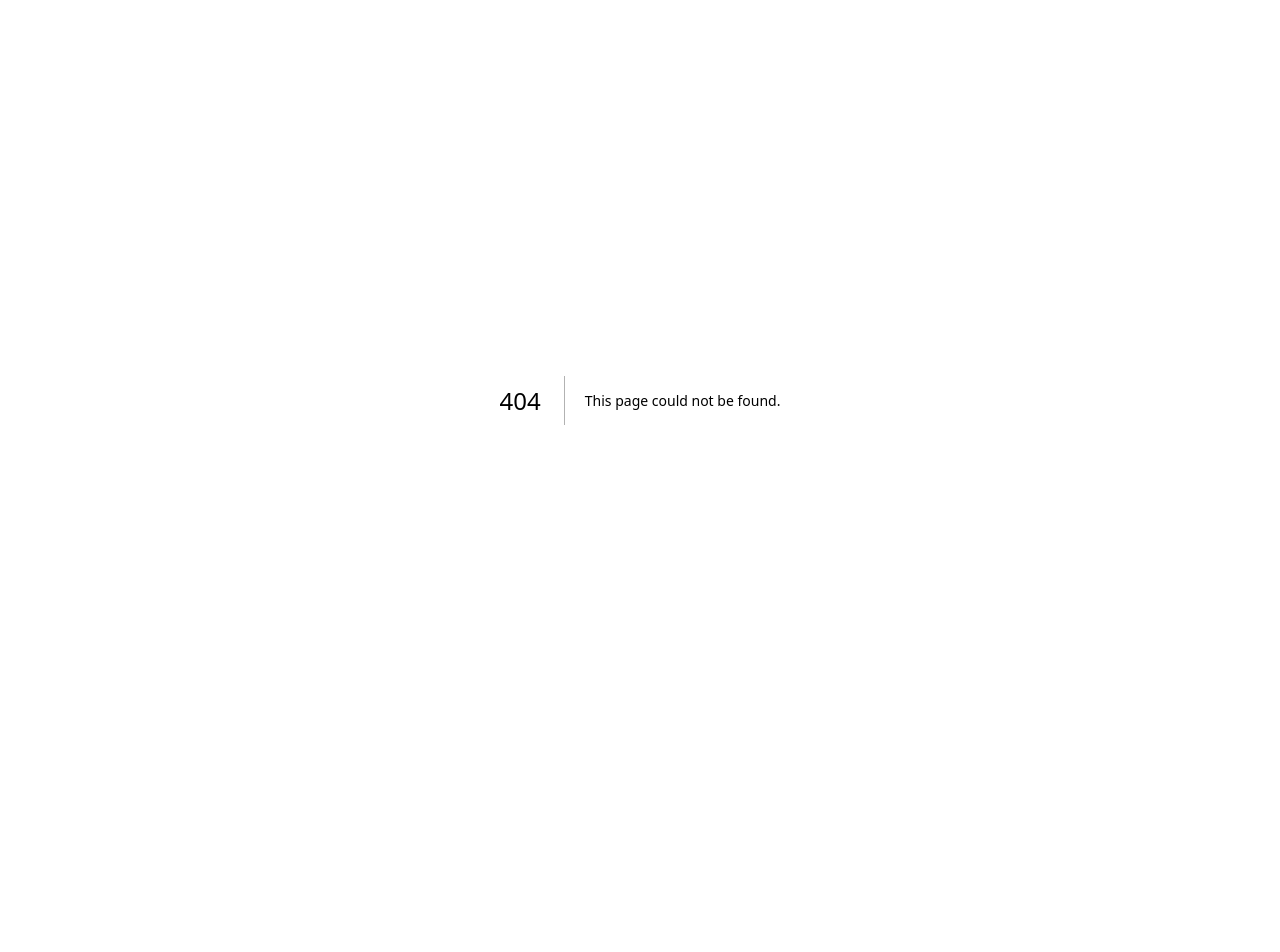
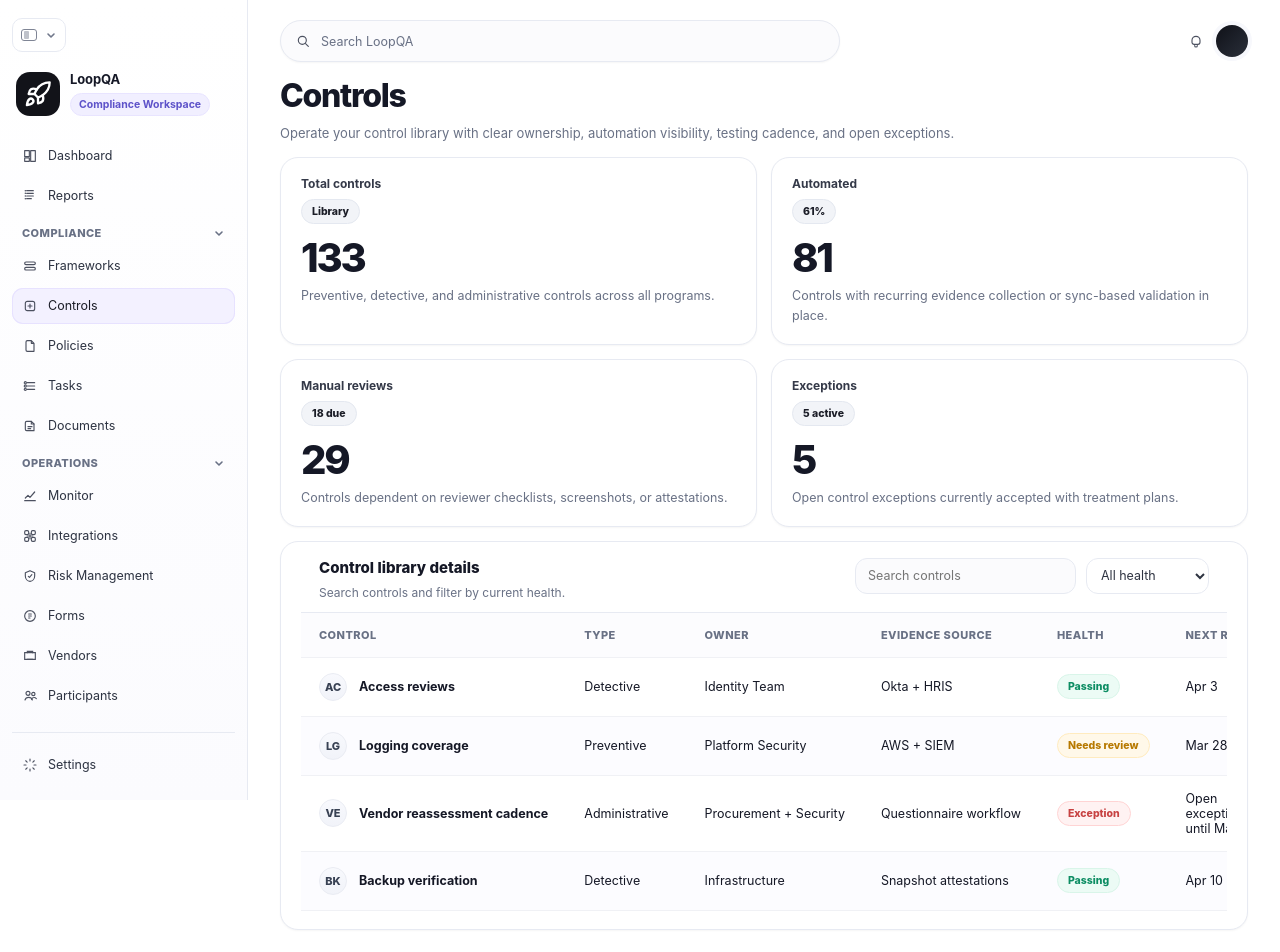
Before and after one commit to dondreytaylor/loomqa-compliance-platform, a Next.js app in the folder local/: page /controls in a window 1280 px wide. Before the commit this address had no page. Shown: the top 952 px of the page. Before the commit the page ends 800 px from the top, so only its background shows below. Built offline with nearby package versions, Linux system fonts and the light colour scheme.

Commit message:
Add controls page

```diff
--- /dev/null
+++ b/local/src/app/controls/page.tsx
@@ -0,0 +1,166 @@
+/**
+ * Route segment: `/controls`
+ *
+ * Markup mirrors `platform-reference/controls.html`.
+ */
+
+import type { Metadata } from "next";
+
+import { PlatformShell } from "../../components/platform/PlatformShell";
+
+export const metadata: Metadata = {
+  title: "Controls · LoopQA",
+};
+
+export default function ControlsPage() {
+  return (
+    <PlatformShell activeHref="/controls">
+      <div className="page-title">Controls</div>
+      <div className="subtitle">
+        Operate your control library with clear ownership, automation visibility, testing
+        cadence, and open exceptions.
+      </div>
+
+      <div className="kpi-grid">
+        <section className="card">
+          <div className="card-header">
+            <span>Total controls</span>
+            <span className="pill purple">Library</span>
+          </div>
+          <div className="metric-value">133</div>
+          <div className="metric-sub">
+            Preventive, detective, and administrative controls across all programs.
+          </div>
+        </section>
+        <section className="card">
+          <div className="card-header">
+            <span>Automated</span>
+            <span className="pill green">61%</span>
+          </div>
+          <div className="metric-value">81</div>
+          <div className="metric-sub">
+            Controls with recurring evidence collection or sync-based validation in place.
+          </div>
+        </section>
+        <section className="card">
+          <div className="card-header">
+            <span>Manual reviews</span>
+            <span className="pill amber">18 due</span>
+          </div>
+          <div className="metric-value">29</div>
+          <div className="metric-sub">
+            Controls dependent on reviewer checklists, screenshots, or attestations.
+          </div>
+        </section>
+        <section className="card">
+          <div className="card-header">
+            <span>Exceptions</span>
+            <span className="pill red">5 active</span>
+          </div>
+          <div className="metric-value">5</div>
+          <div className="metric-sub">
+            Open control exceptions currently accepted with treatment plans.
+          </div>
+        </section>
+      </div>
+
+      <section className="card table-card">
+        <div className="table-head">
+          <div className="table-head-left">
+            <div style={{ fontSize: 15, fontWeight: 760 }}>Control library details</div>
+            <div className="table-refresh">
+              Search controls and filter by current health.
+            </div>
+          </div>
+          <div className="table-tools">
+            <input
+              className="table-search"
+              id="controlsSearch"
+              type="search"
+              placeholder="Search controls"
+            />
+            <select className="table-filter" id="controlsFilter">
+              <option value="all">All health</option>
+              <option value="passing">Passing</option>
+              <option value="review">Needs review</option>
+              <option value="exception">Exceptions</option>
+            </select>
+          </div>
+        </div>
+
+        <div className="table-wrap">
+          <table id="controlsTable">
+            <thead>
+              <tr>
+                <th>Control</th>
+                <th>Type</th>
+                <th>Owner</th>
+                <th>Evidence Source</th>
+                <th>Health</th>
+                <th>Next Review</th>
+              </tr>
+            </thead>
+            <tbody>
+              <tr data-filter="passing">
+                <td>
+                  <div className="name-cell">
+                    <span className="brand-icon">AC</span>Access reviews
+                  </div>
+                </td>
+                <td>Detective</td>
+                <td>Identity Team</td>
+                <td>Okta + HRIS</td>
+                <td>
+                  <span className="pill green">Passing</span>
+                </td>
+                <td>Apr 3</td>
+              </tr>
+              <tr data-filter="review">
+                <td>
+                  <div className="name-cell">
+                    <span className="brand-icon">LG</span>Logging coverage
+                  </div>
+                </td>
+                <td>Preventive</td>
+                <td>Platform Security</td>
+                <td>AWS + SIEM</td>
+                <td>
+                  <span className="pill amber">Needs review</span>
+                </td>
+                <td>Mar 28</td>
+              </tr>
+              <tr data-filter="exception">
+                <td>
+                  <div className="name-cell">
+                    <span className="brand-icon">VE</span>Vendor reassessment cadence
+                  </div>
+                </td>
+                <td>Administrative</td>
+                <td>Procurement + Security</td>
+                <td>Questionnaire workflow</td>
+                <td>
+                  <span className="pill red">Exception</span>
+                </td>
+                <td className="wrap">Open exception until May</td>
+              </tr>
+              <tr data-filter="passing">
+                <td>
+                  <div className="name-cell">
+                    <span className="brand-icon">BK</span>Backup verification
+                  </div>
+                </td>
+                <td>Detective</td>
+                <td>Infrastructure</td>
+                <td>Snapshot attestations</td>
+                <td>
+                  <span className="pill green">Passing</span>
+                </td>
+                <td>Apr 10</td>
+              </tr>
+            </tbody>
+          </table>
+        </div>
+      </section>
+    </PlatformShell>
+  );
+}
```
